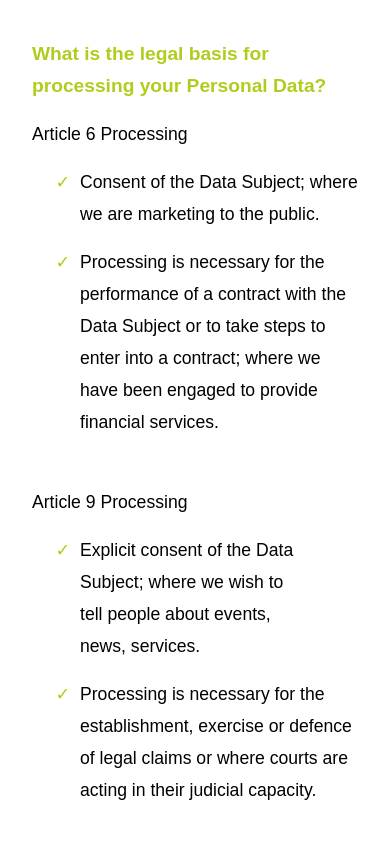
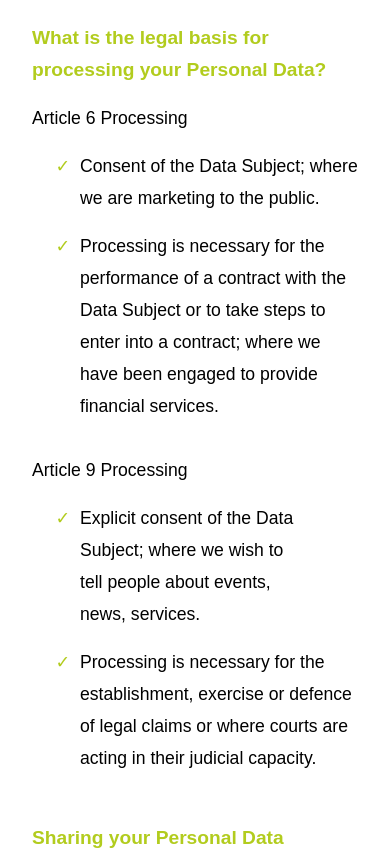
Before and after one commit to TZ-fn/MyClover, a React (Vite) app: page /privacy-policy in a window 390 px wide. Shown: the part 2220-3070 px from the top of the page. Built offline with nearby package versions, Linux system fonts and the light colour scheme; a web font is replaced by a local one.

Commit message:
fix: improve the styling and responsiveness

```diff
--- a/src/components/CookiesInfo/CookiesInfo.module.scss
+++ b/src/components/CookiesInfo/CookiesInfo.module.scss
@@ -12,15 +12,17 @@
 }
 
 .mainHeader {
-  font-size: clamp(2rem, 4vw, 4rem);
+  font-size: clamp(2rem, 4vw, 3.5rem);
+  line-height: 1.5;
   align-self: center;
   font-family: "AlegreyaSans", sans-serif;
 }
 
 .subHeader {
-  font-size: clamp(1.5rem, 2.2vw, 2rem);
+  font-size: clamp(1.5rem, 2.2vw, 1.7rem);
   margin-top: clamp(1.5rem, 3vw, 4rem);
   margin-bottom: clamp(1.5rem, 3vw, 5rem);
+  line-height: 1.5;
   align-self: center;
   font-family: "AlegreyaSans", sans-serif;
 }
--- a/src/components/shared/TextList/TextList.module.scss
+++ b/src/components/shared/TextList/TextList.module.scss
@@ -4,7 +4,7 @@
 
 .listContainer {
   margin-left: 3rem;
-  margin-bottom: 2rem;
+  margin-bottom: 1rem;
   font-family: "Cabin", sans-serif;
 
   li {
```
